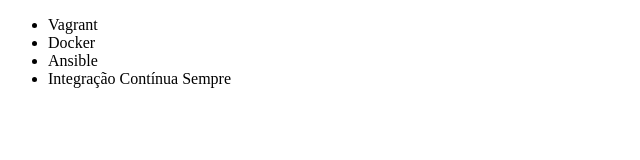
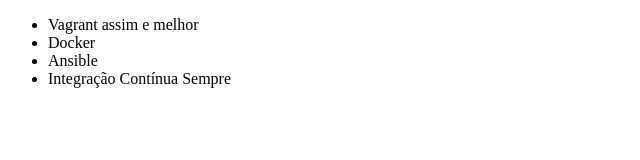
Before and after one commit to luizffdemoraes/git-e-github, a plain HTML site: page index.html in a window 1280 px wide. Shown: the whole page, without its empty margins (0-640 px from the left). Drawn offline with Linux system fonts and the light colour scheme.

Commit message:
Alteração branch

```diff
--- a/index.html
+++ b/index.html
@@ -1,15 +1,18 @@
 <!DOCTYPE html>
 <html lang="en">
+
 <head>
     <meta charset="UTF-8">
     <title>Cursos da Alura</title>
 </head>
+
 <body>
     <ul>
-        <li>Vagrant</li>
+        <li>Vagrant assim e melhor</li>
         <li>Docker</li>
         <li>Ansible</li>
         <li>Integração Contínua Sempre</li>
     </ul>
 </body>
+
 </html>
```
